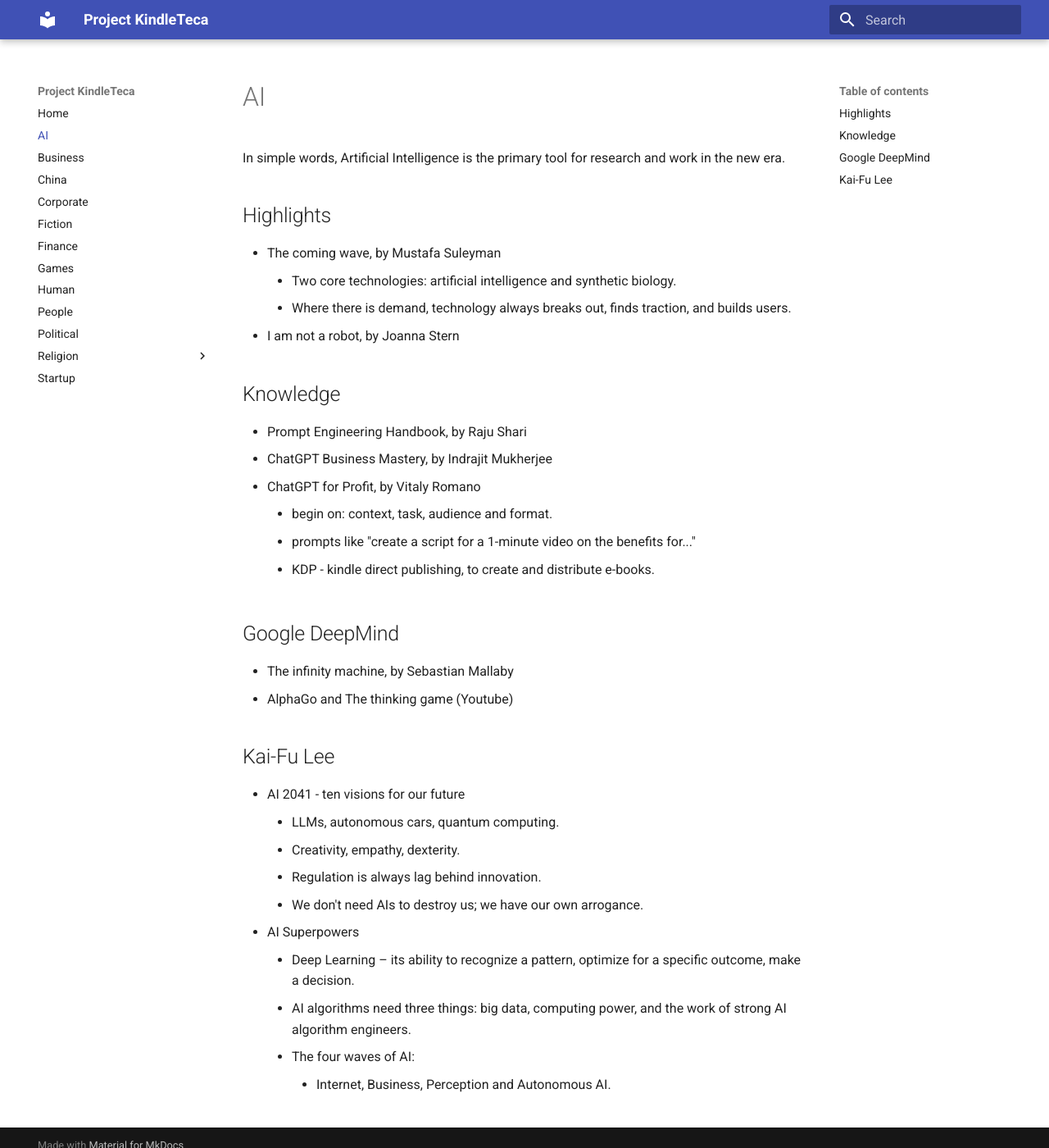
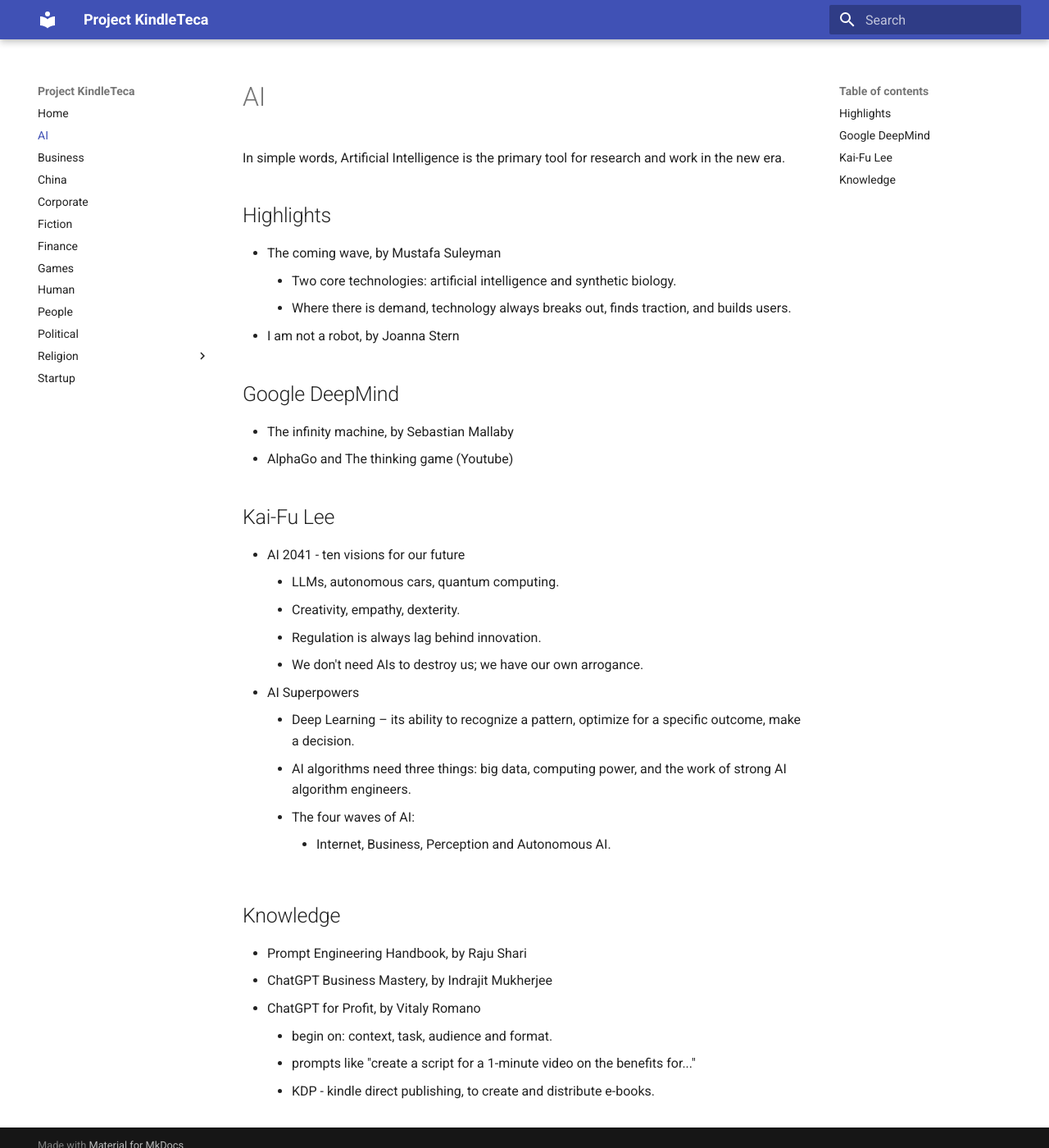
Before and after one commit to renatobrf/kindle-teca, an MkDocs documentation site: the page built from docs/ai.md, in a window 1280 px wide and 1400 px high. Shown: the whole window at 82% size. Built offline with MkDocs 1.6.1 and Material for MkDocs 9.7.7, drawn with Linux system fonts in a browser that asks for light colours; part of the change alters nothing that is shown.

Commit message:
Update ai.md

```diff
--- a/docs/ai.md
+++ b/docs/ai.md
@@ -5,14 +5,6 @@ In simple words, Artificial Intelligence is the primary tool for research and wo
     - Two core technologies: artificial intelligence and synthetic biology.
     - Where there is demand, technology always breaks out, finds traction, and builds users.
 - I am not a robot, by Joanna Stern
-
-## Knowledge
-- Prompt Engineering Handbook, by Raju Shari
-- ChatGPT Business Mastery, by Indrajit Mukherjee
-- ChatGPT for Profit, by Vitaly Romano
-    - begin on: context, task, audience and format.
-    - prompts like "create a script for a 1-minute video on the benefits for..."
-    - KDP - kindle direct publishing, to create and distribute e-books.
 
 ## Google DeepMind
 - The infinity machine, by Sebastian Mallaby
@@ -29,3 +21,11 @@ In simple words, Artificial Intelligence is the primary tool for research and wo
     - AI algorithms need three things: big data, computing power, and the work of strong AI algorithm engineers.
     - The four waves of AI:
         - Internet, Business, Perception and Autonomous AI.
+
+## Knowledge
+- Prompt Engineering Handbook, by Raju Shari
+- ChatGPT Business Mastery, by Indrajit Mukherjee
+- ChatGPT for Profit, by Vitaly Romano
+    - begin on: context, task, audience and format.
+    - prompts like "create a script for a 1-minute video on the benefits for..."
+    - KDP - kindle direct publishing, to create and distribute e-books.
```
